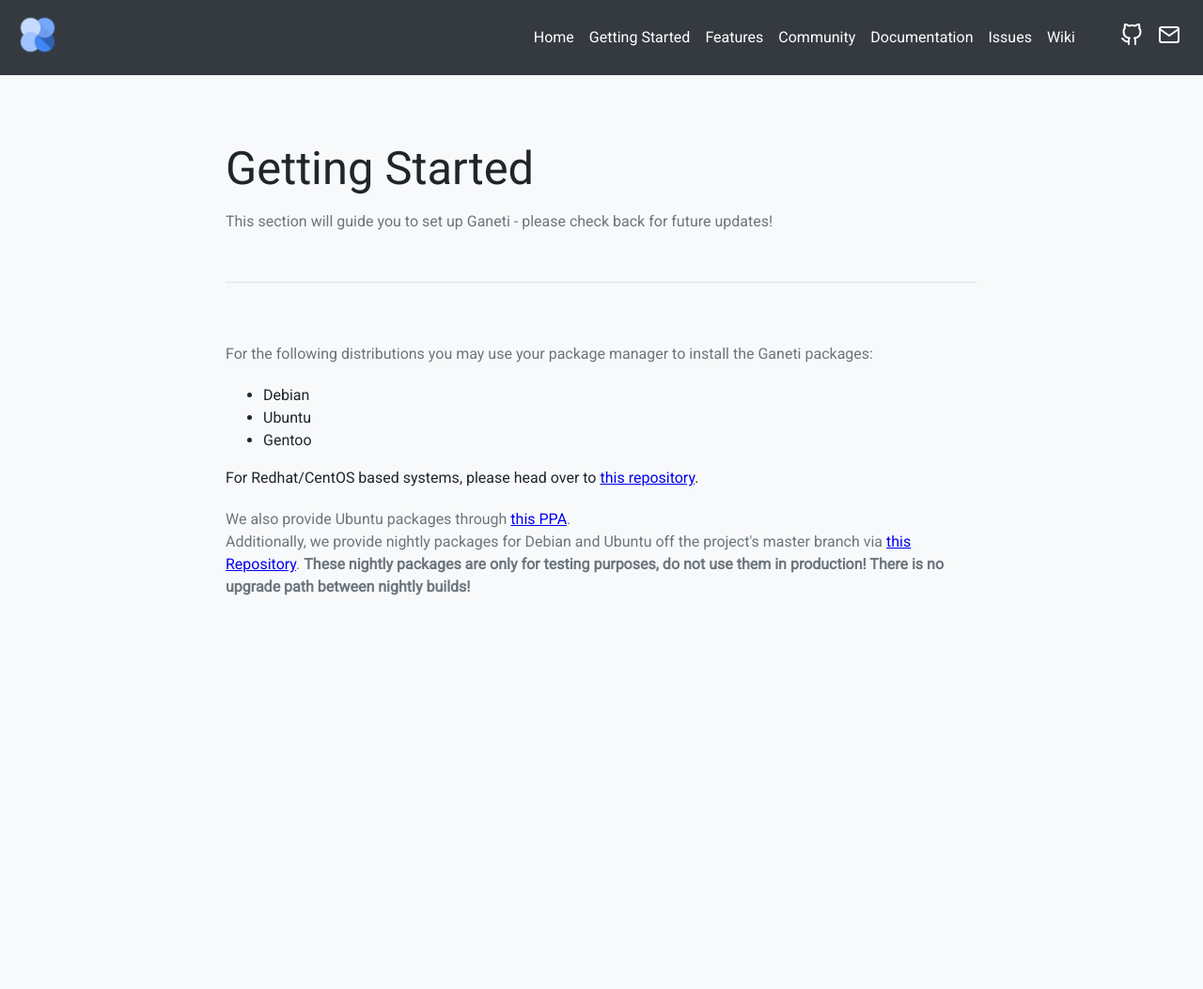
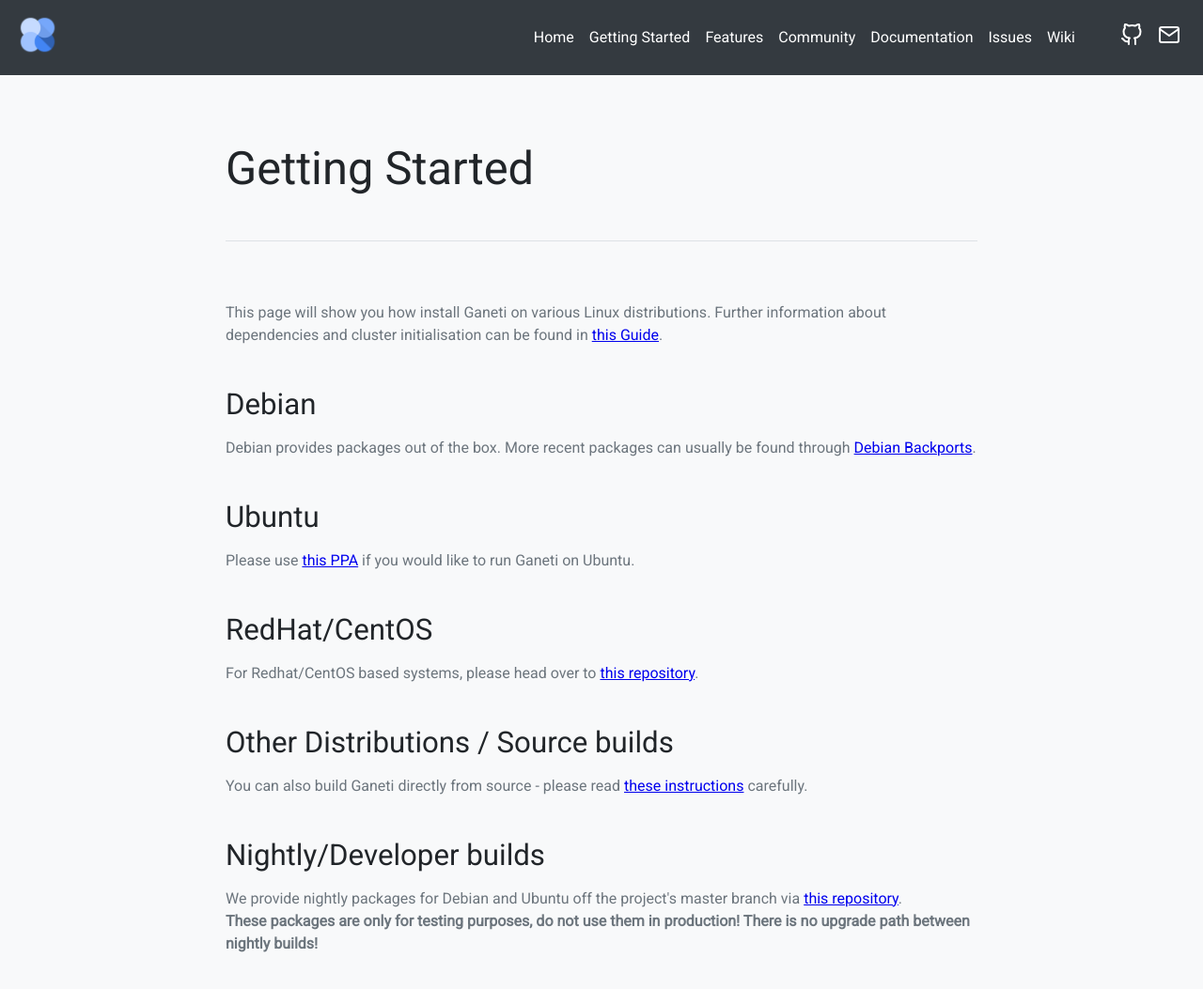
Before and after one commit to ganeti/ganeti.org, a Jekyll site: the page built from gettingstarted.html, in a window 1280 px wide and 1177 px high. Shown: the top 1053 px of the window at 94% size. Built offline with Jekyll 4.4.1, drawn with Linux system fonts in a browser that asks for light colours.

Commit message:
Rework "Getting Started" Page
This website now contains better formatted instructions where to get
Ganeti from for various Linux Distributions. It also links to the
official documentation for further information.

Signed-off-by: Rudolph Bott <r@spam.wtf>

```diff
--- a/gettingstarted.html
+++ b/gettingstarted.html
@@ -6,22 +6,38 @@ title: Ganeti - Getting Started
 <article>
     <header>
         <h1>Getting Started</h1>
-        <p>This section will guide you to set up Ganeti - please check back for future updates!</p>
     </header>
 
     <section>
         <p>
-            For the following distributions you may use your package manager to install the Ganeti packages:
-        <ul>
-            <li>Debian</li>
-            <li>Ubuntu</li>
-            <li>Gentoo</li>
-        </ul>
+            This page will show you how install Ganeti on various Linux distributions. Further information about dependencies
+            and cluster initialisation can be found in <a href="https://docs.ganeti.org/docs/ganeti/3.0/html/install.html">this Guide</a>.
+        <p>
+        <h3>Debian</h3>
+        <p>
+            Debian provides packages out of the box. More recent packages can usually be found through
+            <a href="https://backports.debian.org/">Debian Backports</a>.
+        </p>
+
+        <h3>Ubuntu</h3>
+        <p>
+            Please use <a href="https://launchpad.net/~pkg-ganeti-devel/+archive/ubuntu/lts">this PPA</a> if you would like to run Ganeti on Ubuntu.
+        </p>
+
+        <h3>RedHat/CentOS</h3>
+        <p>
             For Redhat/CentOS based systems, please head over to <a href="https://jfut.integ.jp/linux/ganeti/">this repository</a>.
         </p>
+
+        <h3>Other Distributions / Source builds</h3>
         <p>
-        We also provide Ubuntu packages through <a href="https://launchpad.net/~pkg-ganeti-devel/+archive/ubuntu/lts">this PPA</a>.<br>
-        Additionally, we provide nightly packages for Debian and Ubuntu off the project's master branch via <a href="https://deb.ganeti.dev">this Repository</a>. <b>These nightly packages are only for testing purposes, do not use them in production! There is no upgrade path between nightly builds!</b>
+            You can also build Ganeti directly from source - please read <a href="https://github.com/ganeti/ganeti/blob/master/INSTALL">these instructions</a> carefully.
+        </p>
+
+        <h3>Nightly/Developer builds</h3>
+        <p>
+        We provide nightly packages for Debian and Ubuntu off the project's master branch via <a href="https://deb.ganeti.dev">this repository</a>.<br>
+        <b>These packages are only for testing purposes, do not use them in production! There is no upgrade path between nightly builds!</b>
         </p>
     </section>
 </article>
```
